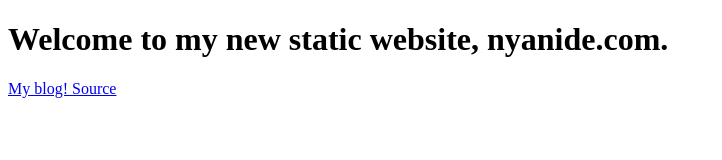
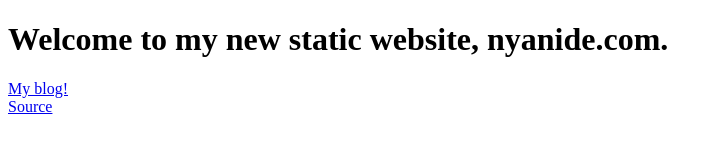
Before and after one commit to agent14bricks/NyanideZ.github.io, a plain HTML site: page index.html in a window 1280 px wide. Shown: the whole page, without its empty margins (0-722 px from the left). Drawn offline with Linux system fonts and the light colour scheme.

Commit message:
Update index.html

```diff
--- a/index.html
+++ b/index.html
@@ -3,7 +3,7 @@
 <html>
   <body>
     <h1> Welcome to my new static website, nyanide.com. </h1>
-    <a href="blog"> My blog! </a>
+    <a href="blog"> My blog! </a><br>
     <a href="https://github.com/NyanideZ/NyanideZ.github.io"> Source </a>
   </body>
 </html>
```
